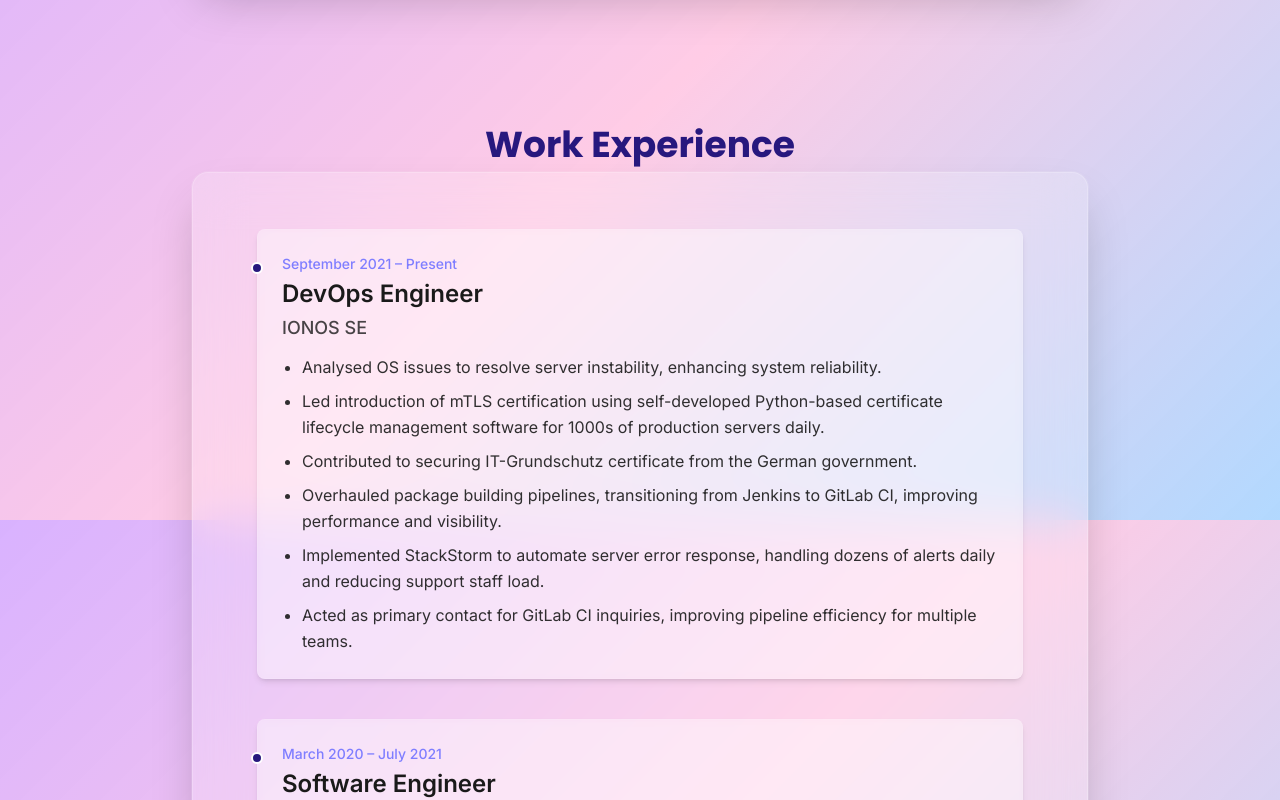
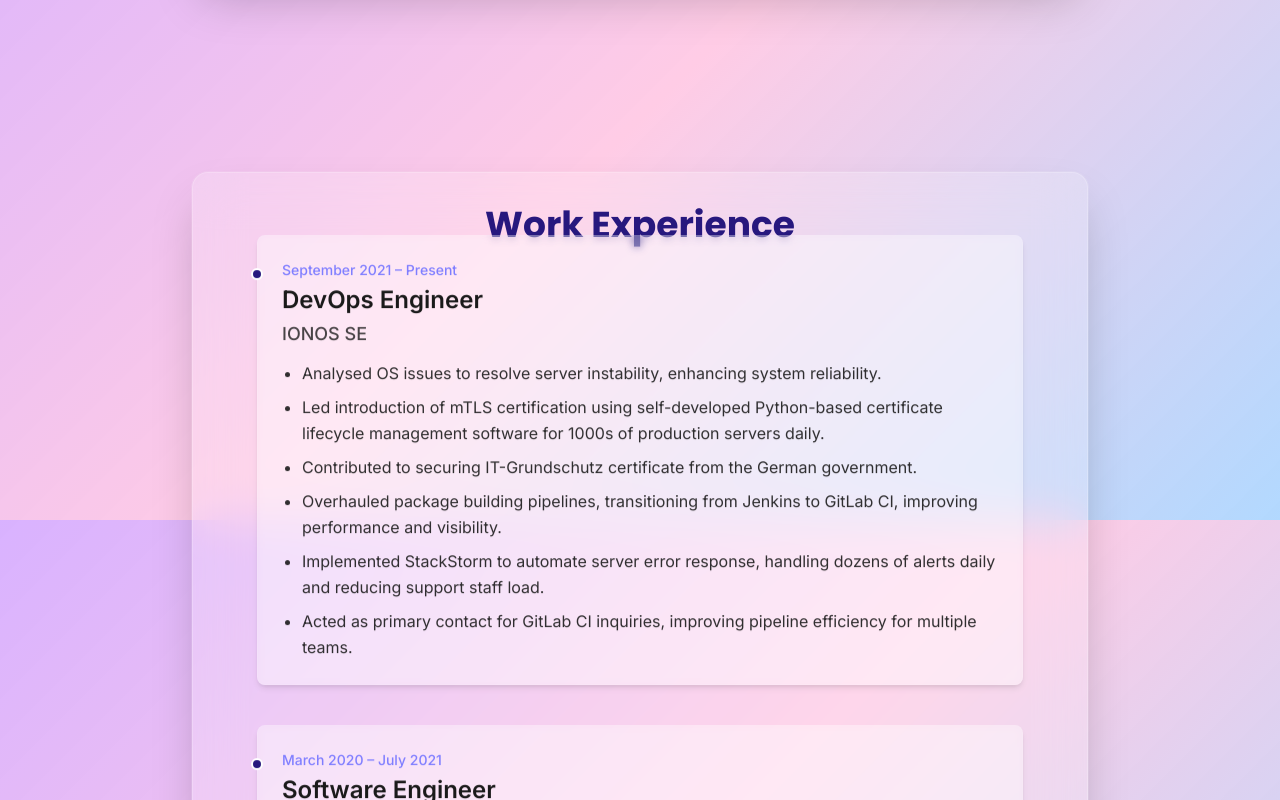
Before and after one commit to mishmishb/resume, a Next.js app in the folder portfolio-website/: page / in a window 1280 px wide. Shown: the part 1880-2680 px from the top of the page. Built offline with nearby package versions, Linux system fonts and the light colour scheme.

Commit message:
Fix heading alignment by moving headings outside of scroll-animated containers

```diff
--- a/portfolio-website/src/components/ExperienceSection.tsx
+++ b/portfolio-website/src/components/ExperienceSection.tsx
@@ -63,10 +63,10 @@ const ExperienceSection = () => {
     <section ref={sectionRef} id="experience" className="relative py-16 sm:py-20 md:py-24 overflow-hidden transition-colors duration-500">
       {/* Removed per-section gradient overlay for seamless fixed background */}
       <div className="relative z-10 container mx-auto max-w-4xl p-8 rounded-2xl bg-white/20 dark:bg-black/20 backdrop-blur-xl border border-white/20 ring-1 ring-white/10 shadow-2xl">
-      <motion.div style={{ y }} className="container mx-auto max-w-4xl px-4 sm:px-6 lg:px-8 relative z-10">
         <h2 className="font-display text-3xl sm:text-4xl font-bold text-center text-secondary dark:text-secondary-light mb-12 sm:mb-16">
           Work Experience
         </h2>
+      <motion.div style={{ y }} className="container mx-auto max-w-4xl px-4 sm:px-6 lg:px-8 relative z-10">
         <div className="space-y-10">
           {experienceData.map((item, index) => (
             <div key={index} className="relative p-6 bg-background/30 dark:bg-background-dark/30 backdrop-blur-sm rounded-lg shadow-md border border-white/10 transition-all duration-500 ease-in-out hover:scale-105 hover:shadow-lg">
--- a/portfolio-website/src/components/ProjectsAchievementsSection.tsx
+++ b/portfolio-website/src/components/ProjectsAchievementsSection.tsx
@@ -67,11 +67,11 @@ const ProjectsAchievementsSection = () => {
     <section ref={sectionRef} id="projects" className="relative py-16 sm:py-20 md:py-24 overflow-hidden transition-colors duration-500">
       {/* Removed per-section gradient overlay for seamless fixed background */}
       <div className="relative z-10 container mx-auto max-w-4xl p-8 rounded-2xl bg-white/20 dark:bg-black/20 backdrop-blur-xl border border-white/20 ring-1 ring-white/10 shadow-2xl">
-      {/* Wrap inner content in motion.div and apply transform */}
-      <motion.div style={{ y }} className="container mx-auto max-w-4xl px-4 sm:px-6 lg:px-8 relative z-10">
         <h2 className="font-display text-3xl sm:text-4xl font-bold text-center text-secondary dark:text-secondary-light mb-12 sm:mb-16">
           Key Projects & Achievements
         </h2>
+      {/* Wrap inner content in motion.div and apply transform */}
+      <motion.div style={{ y }} className="container mx-auto max-w-4xl px-4 sm:px-6 lg:px-8 relative z-10">
 
         {/* Projects */}
         <div className="mb-16">
```
